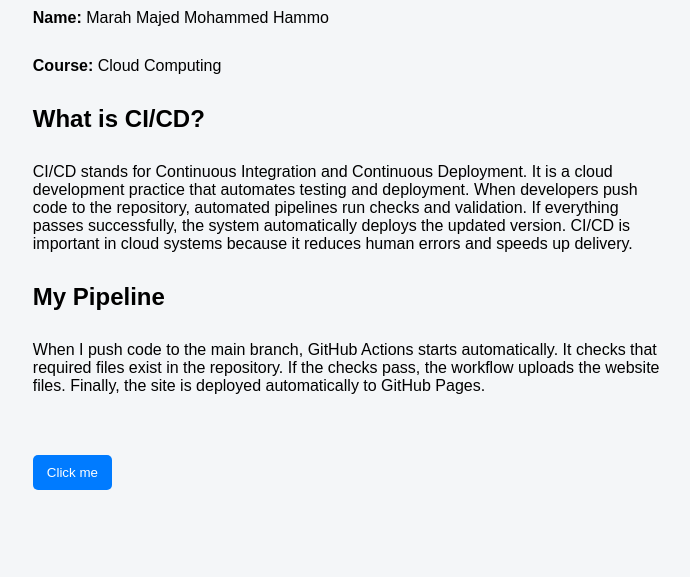
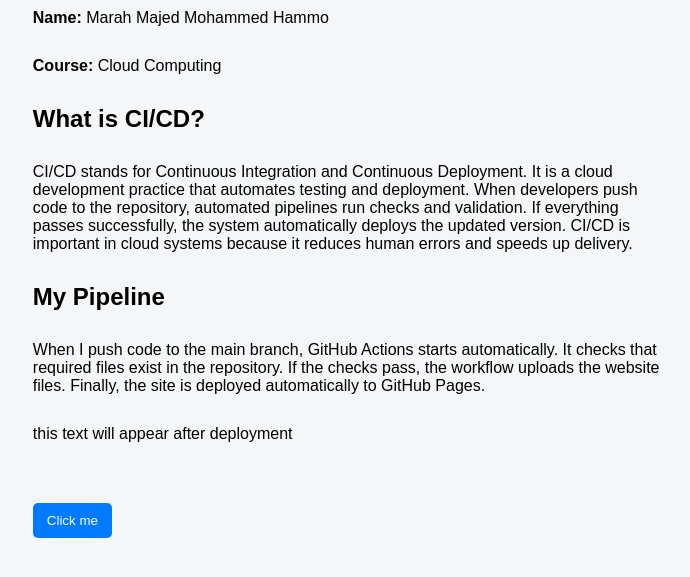
Before and after one commit to MarahHammo/cloud-beginner-cicd-pages-MarahHammo, a plain HTML site: page index.html in a window 1280 px wide. Shown: the part 79-656 px from the top of the page, without its empty margins (228-918 px from the left). Drawn offline with Linux system fonts and the light colour scheme.

Commit message:
second commit

```diff
--- a/index.html
+++ b/index.html
@@ -32,6 +32,8 @@
         Finally, the site is deployed automatically to GitHub Pages.
     </p>
 
+    <p>this text will appear after deployment</p>
+
     <button id="btn">Click me</button>
     <p id="msg"></p>
 
```
